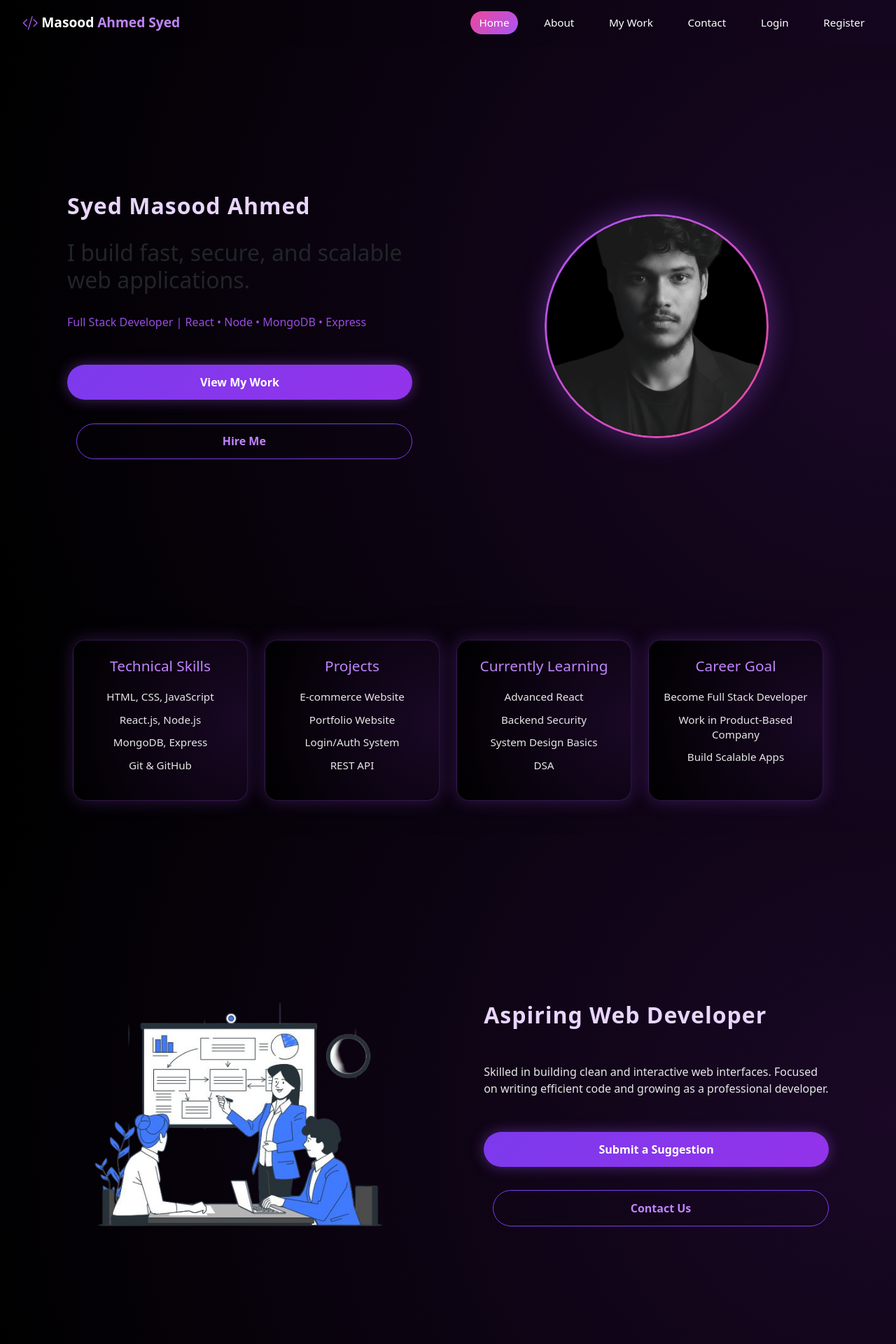
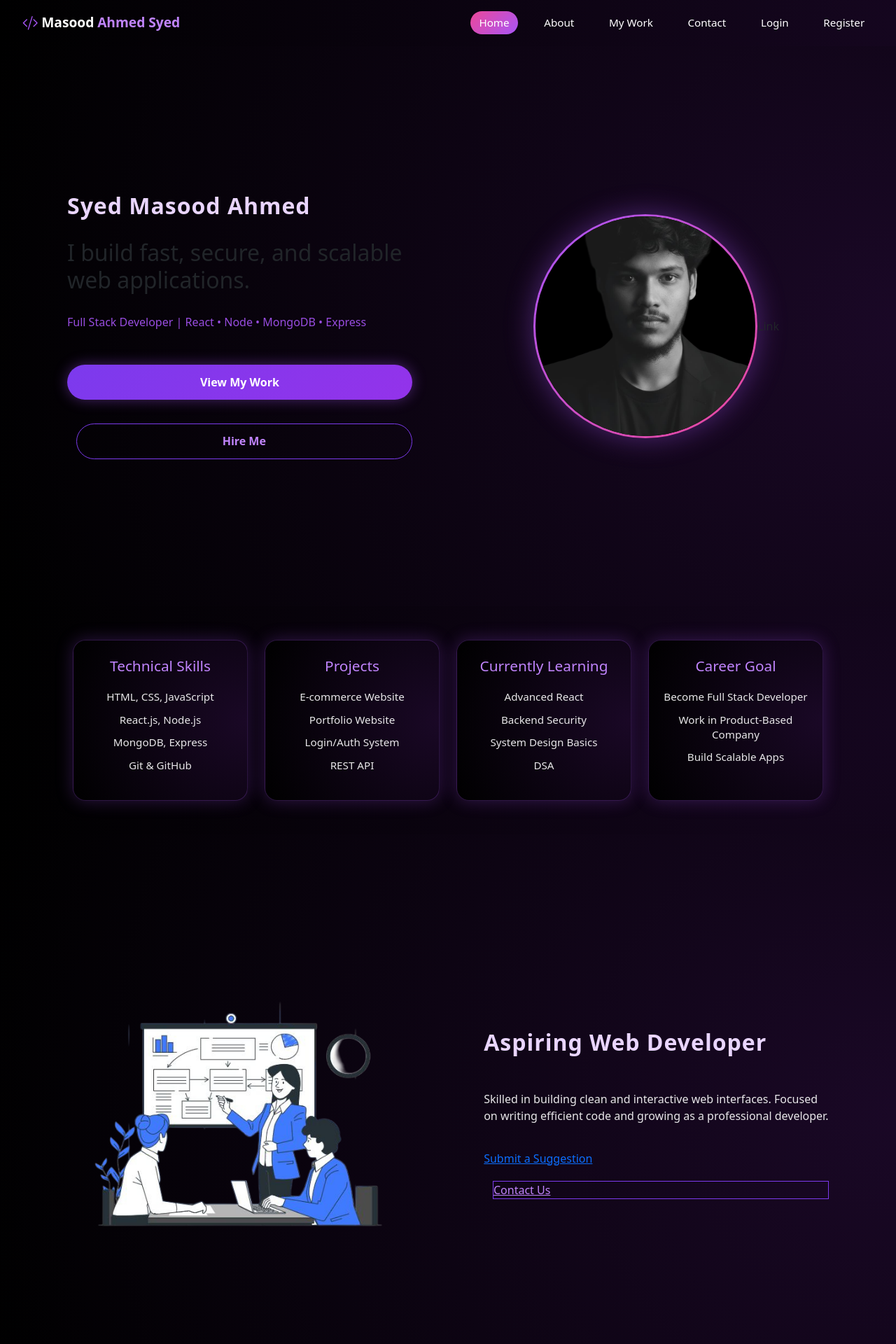
Before and after one commit to Masood-msd/Portfolio-Frontend, a React (Vite) app: page / in a window 1280 px wide. Shown: the top 1920 px of the page at 70% size. Built offline with nearby package versions, Linux system fonts and the light colour scheme; no server answers.

Commit message:
changes in home.jsx

```diff
--- a/src/elements/Home.jsx
+++ b/src/elements/Home.jsx
@@ -1,3 +1,5 @@
+import { Link } from "react-router-dom"
+
 export default function Home() {
   return (
     <div className="homepage">
@@ -10,8 +12,8 @@ export default function Home() {
               <p className="sub-head">
                 Full Stack Developer | React • Node • MongoDB • Express
               </p>
-              <a href="/work">View My Work</a>
-              <a href="/Contact">Hire Me</a>
+              <Link className="a"to="/work">View My Work</Link>
+              <Link className="a" to="/Contact">Hire Me</Link>
             </div>
             <div>
               <div className="profile-img">
@@ -21,6 +23,7 @@ export default function Home() {
                   className=" img-fluid "
                   alt="Admin Profile Picture"
                 />
+                Link
               </div>
             </div>
           </div>
--- a/src/home.css
+++ b/src/home.css
@@ -101,7 +101,7 @@ body{
 
 
 
-.Title a{
+.Title .a{
   display:inline-flex;
   justify-content:center;
   align-items:center;
```
